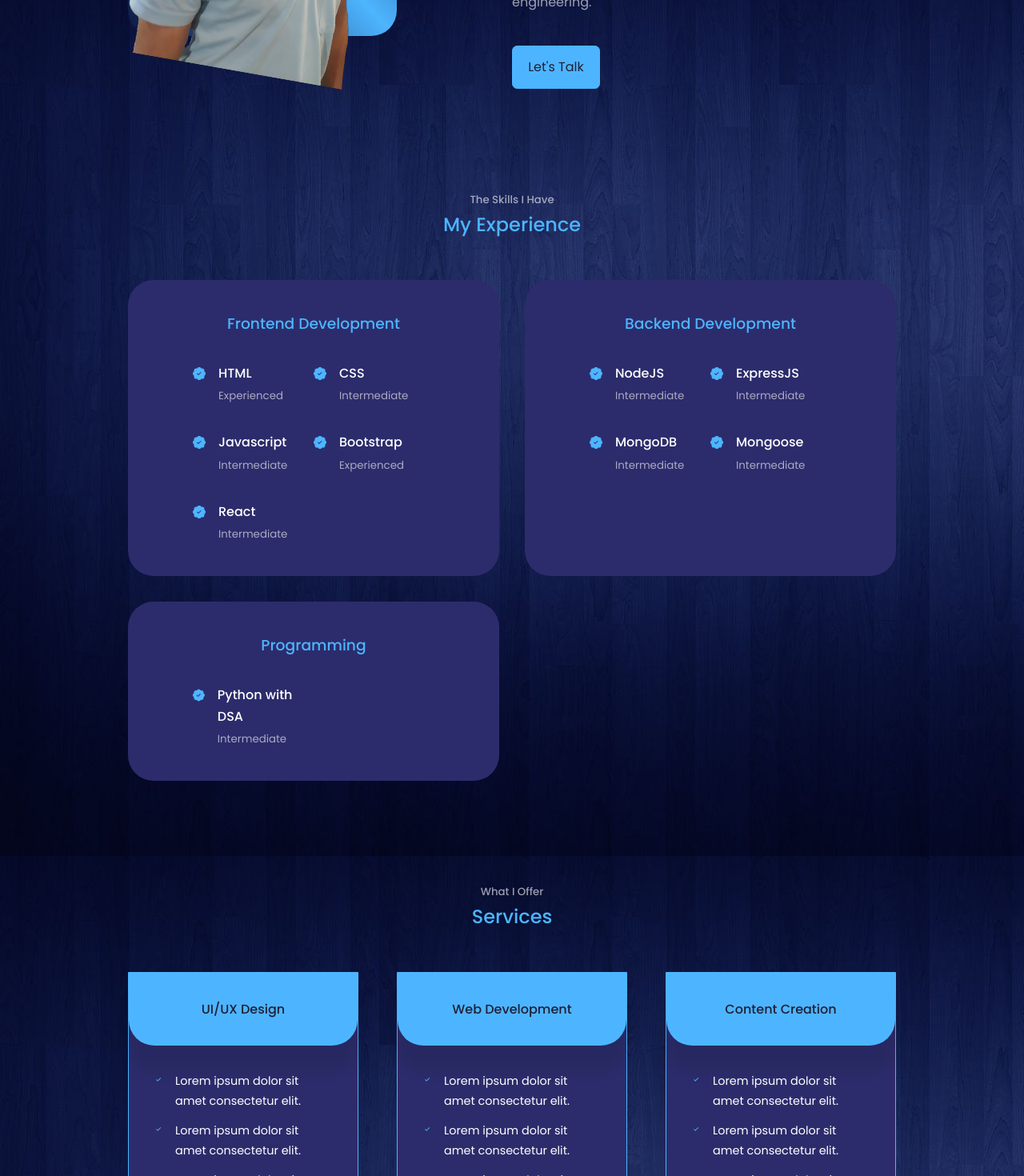
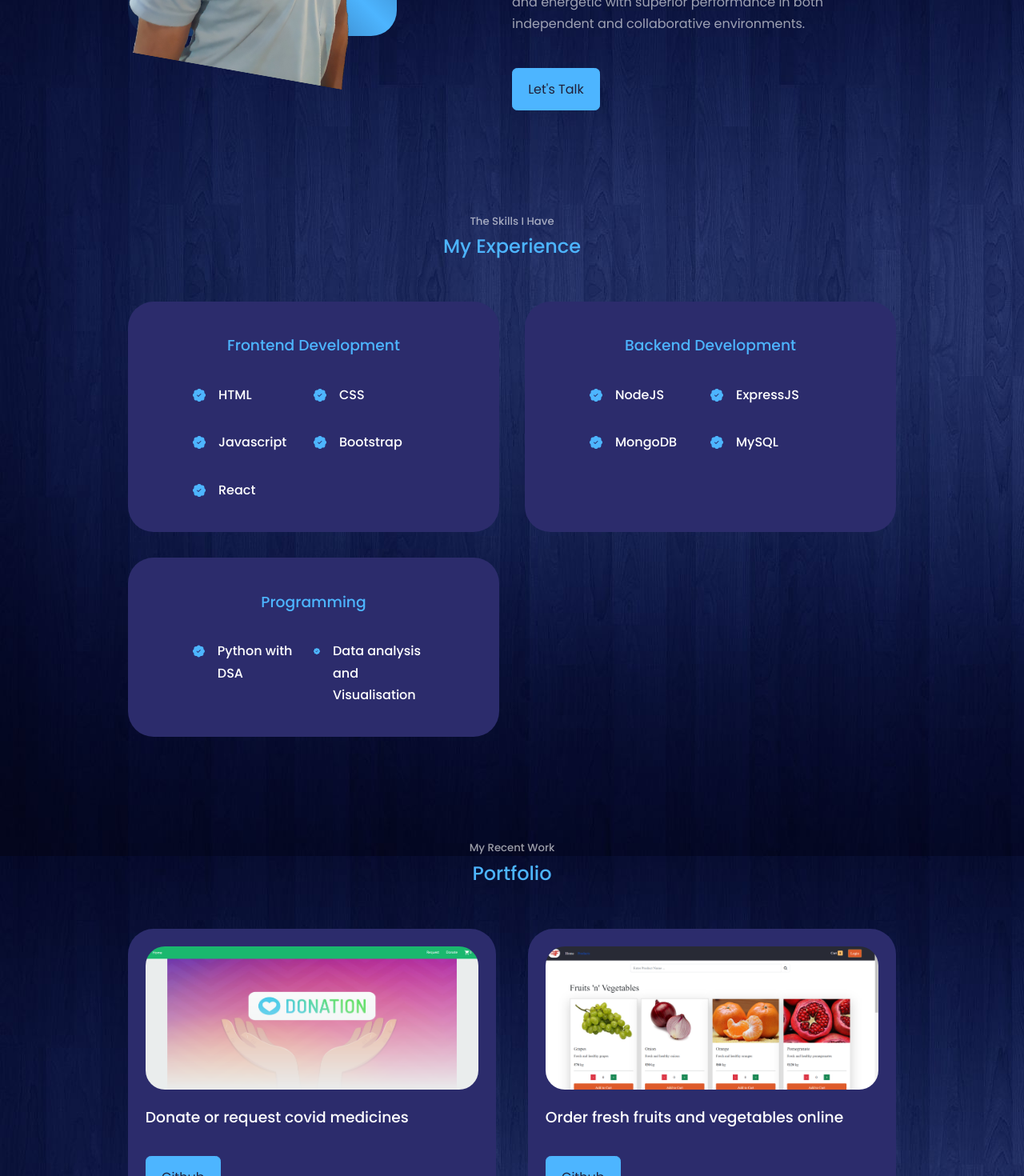
Before and after one commit to akash66sheoran/akash-sheoran, a React (Create React App) app: page / in a window 1280 px wide. Shown: the part 1330-2800 px from the top of the page at 80% size. Built offline with nearby package versions, Linux system fonts and the light colour scheme.

Commit message:
Updated details and some minor changes

```diff
--- a/src/App.js
+++ b/src/App.js
@@ -3,7 +3,6 @@ import Header from './components/header/Header'
 import Nav from './components/nav/Nav'
 import About from './components/about/About'
 import Experience from './components/experience/Experience'
-import Services from './components/services/Services'
 import Portfolio from './components/portfolio/Portfolio'
 import Contact from './components/contact/Contact'
 import Footer from './components/footer/Footer'
@@ -15,7 +14,6 @@ function App() {
       <Nav />
       <About />
       <Experience />
-      <Services />
       <Portfolio />
       <Contact />
       <Footer />
--- a/src/components/experience/Experience.js
+++ b/src/components/experience/Experience.js
@@ -16,35 +16,30 @@ const Experience = () => {
                             <BsPatchCheckFill className='experience_details-icon' />
                             <div>
                                 <h4>HTML</h4>
-                                <small className='text-light'>Experienced</small>
                             </div>
                         </article>
                         <article className='experience_details'>
                             <BsPatchCheckFill className='experience_details-icon' />
                             <div>
                                 <h4>CSS</h4>
-                                <small className='text-light'>Intermediate</small>
                             </div>
                         </article>
                         <article className='experience_details'>
                             <BsPatchCheckFill className='experience_details-icon' />
                             <div>
                                 <h4>Javascript</h4>
-                                <small className='text-light'>Intermediate</small>
                             </div>
                         </article>
                         <article className='experience_details'>
                             <BsPatchCheckFill className='experience_details-icon' />
                             <div>
                                 <h4>Bootstrap</h4>
-                                <small className='text-light'>Experienced</small>
                             </div>
                         </article>
                         <article className='experience_details'>
                             <BsPatchCheckFill className='experience_details-icon' />
                             <div>
                                 <h4>React</h4>
-                                <small className='text-light'>Intermediate</small>
                             </div>
                         </article>
                     </div>
@@ -56,28 +51,24 @@ const Experience = () => {
                             <BsPatchCheckFill className='experience_details-icon' />
                             <div>
                                 <h4>NodeJS</h4>
-                                <small className='text-light'>Intermediate</small>
                             </div>
                         </article>
                         <article className='experience_details'>
                             <BsPatchCheckFill className='experience_details-icon' />
                             <div>
                                 <h4>ExpressJS</h4>
-                                <small className='text-light'>Intermediate</small>
                             </div>
                         </article>
                         <article className='experience_details'>
                             <BsPatchCheckFill className='experience_details-icon' />
                             <div>
                                 <h4>MongoDB</h4>
-                                <small className='text-light'>Intermediate</small>
                             </div>
                         </article>
                         <article className='experience_details'>
                             <BsPatchCheckFill className='experience_details-icon' />
                             <div>
-                                <h4>Mongoose</h4>
-                                <small className='text-light'>Intermediate</small>
+                                <h4>MySQL</h4>
                             </div>
                         </article>
                     </div>
@@ -89,7 +80,12 @@ const Experience = () => {
                             <BsPatchCheckFill className='experience_details-icon' />
                             <div>
                                 <h4>Python with DSA</h4>
-                                <small className='text-light'>Intermediate</small>
+                            </div>
+                        </article>
+                        <article className='experience_details'>
+                            <BsPatchCheckFill className='experience_details-icon' />
+                            <div>
+                                <h4>Data analysis and Visualisation</h4>
                             </div>
                         </article>
                     </div>
--- a/src/components/footer/Footer.js
+++ b/src/components/footer/Footer.js
@@ -12,13 +12,12 @@ const Footer = () => {
                 <li><a href="#">Home</a></li>
                 <li><a href="#about">About</a></li>
                 <li><a href="#experience">Experience</a></li>
-                <li><a href="#services">Services</a></li>
                 <li><a href="#portfolio">Portfolio</a></li>
                 <li><a href="#contact">Contact</a></li>
             </ul>
 
             <div className="footer_socials">
-                <a href="https://www.linkedin.com/in/akash-sheoran-3929271b7/" target='_blank' rel="noreferrer" ><BsLinkedin /></a>
+                <a href="https://www.linkedin.com/in/akash-sheoran/" target='_blank' rel="noreferrer" ><BsLinkedin /></a>
                 <a href="https://github.com/akash66sheoran" target='_blank' rel="noreferrer" ><FaGithub /></a>
                 <a href="https://www.instagram.com/akash_sho/" target='_blank' rel="noreferrer" ><BsInstagram /></a>
             </div>
--- a/src/components/header/Header.js
+++ b/src/components/header/Header.js
@@ -10,7 +10,7 @@ const Header = () => {
             <div className="container header_container">
                 <h5>Hello I'm</h5>
                 <h1>Akash Sheoran</h1>
-                <h5 className='text-light'>Software Developer</h5>
+                <h5 className='text-light'>Aspiring Software Developer</h5>
                 <CTA />
 
                 <HeaderSocials />
--- a/src/components/header/HeaderSocials.js
+++ b/src/components/header/HeaderSocials.js
@@ -5,7 +5,7 @@ import { FaGithub } from 'react-icons/fa'
 const HeaderSocials = () => {
     return (
         <div className="header_socials">
-            <a href="https://www.linkedin.com/in/akash-sheoran-3929271b7/" target='_blank' rel="noreferrer" ><BsLinkedin /></a>
+            <a href="https://www.linkedin.com/in/akash-sheoran/" target='_blank' rel="noreferrer" ><BsLinkedin /></a>
             <a href="https://github.com/akash66sheoran" target='_blank' rel="noreferrer" ><FaGithub /></a>
             <a href="https://www.instagram.com/akash_sho/" target='_blank' rel="noreferrer" ><BsInstagram /></a>
         </div>
--- a/src/components/nav/Nav.js
+++ b/src/components/nav/Nav.js
@@ -2,7 +2,6 @@ import React, { useState } from 'react'
 import './nav.css'
 import { AiOutlineHome, AiOutlineUser } from 'react-icons/ai'
 import { BiBook, BiMessageSquareDetail } from 'react-icons/bi'
-import { RiServiceLine } from 'react-icons/ri'
 
 const Nav = () => {
 
@@ -13,7 +12,6 @@ const Nav = () => {
             <a href="#" onClick={() => setActiveNav('#')} className={activeNav === '#' ? 'active' : ''}><AiOutlineHome /></a>
             <a href="#about" onClick={() => setActiveNav('#about')} className={activeNav === '#about' ? 'active' : ''}><AiOutlineUser /></a>
             <a href="#experience" onClick={() => setActiveNav('#experience')} className={activeNav === '#experience' ? 'active' : ''}><BiBook /></a>
-            <a href="#services" onClick={() => setActiveNav('#services')} className={activeNav === '#services' ? 'active' : ''}><RiServiceLine /></a>
             <a href="#contact" onClick={() => setActiveNav('#contact')} className={activeNav === '#contact' ? 'active' : ''}><BiMessageSquareDetail /></a>
         </nav>
     )
--- a/src/components/services/Services.js
+++ /dev/null
@@ -1,105 +0,0 @@
-import React from 'react'
-import './services.css'
-import { BiCheck } from 'react-icons/bi'
-
-const Services = () => {
-    return (
-        <section id="services">
-            <h5>What I Offer</h5>
-            <h2>Services</h2>
-
-            <div className="container services_container">
-                <article className='service'>
-                    <div className="service_head">
-                        <h3>UI/UX  Design</h3>
-                    </div>
-
-                    <ul className="service_list">
-                        <li>
-                            <BiCheck className='service_list-icon' />
-                            <p>Lorem ipsum dolor sit amet consectetur elit.</p>
-                        </li>
-                        <li>
-                            <BiCheck className='service_list-icon' />
-                            <p>Lorem ipsum dolor sit amet consectetur elit.</p>
-                        </li>
-                        <li>
-                            <BiCheck className='service_list-icon' />
-                            <p>Lorem ipsum dolor sit amet consectetur elit.</p>
-                        </li>
-                        <li>
-                            <BiCheck className='service_list-icon' />
-                            <p>Lorem ipsum dolor sit amet consectetur elit.</p>
-                        </li>
-                        <li>
-                            <BiCheck className='service_list-icon' />
-                            <p>Lorem ipsum dolor sit amet consectetur elit.</p>
-                        </li>
-                    </ul>
-                </article>
-                <article className='service'>
-                    <div className="service_head">
-                        <h3>Web Development</h3>
-                    </div>
-
-                    <ul className="service_list">
-                        <li>
-                            <BiCheck className='service_list-icon' />
-                            <p>Lorem ipsum dolor sit amet consectetur elit.</p>
-                        </li>
-                        <li>
-                            <BiCheck className='service_list-icon' />
-                            <p>Lorem ipsum dolor sit amet consectetur elit.</p>
-                        </li>
-                        <li>
-                            <BiCheck className='service_list-icon' />
-                            <p>Lorem ipsum dolor sit amet consectetur elit.</p>
-                        </li>
-                        <li>
-                            <BiCheck className='service_list-icon' />
-                            <p>Lorem ipsum dolor sit amet consectetur elit.</p>
-                        </li>
-                        <li>
-                            <BiCheck className='service_list-icon' />
-                            <p>Lorem ipsum dolor sit amet consectetur elit.</p>
-                        </li>
-                        <li>
-                            <BiCheck className='service_list-icon' />
-                            <p>Lorem ipsum dolor sit amet consectetur elit.</p>
-                        </li>
-                    </ul>
-                </article>
-                <article className='service'>
-                    <div className="service_head">
-                        <h3>Content Creation</h3>
-                    </div>
-
-                    <ul className="service_list">
-                        <li>
-                            <BiCheck className='service_list-icon' />
-                            <p>Lorem ipsum dolor sit amet consectetur elit.</p>
-                        </li>
-                        <li>
-                            <BiCheck className='service_list-icon' />
-                            <p>Lorem ipsum dolor sit amet consectetur elit.</p>
-                        </li>
-                        <li>
-                            <BiCheck className='service_list-icon' />
-                            <p>Lorem ipsum dolor sit amet consectetur elit.</p>
-                        </li>
-                        <li>
-                            <BiCheck className='service_list-icon' />
-                            <p>Lorem ipsum dolor sit amet consectetur elit.</p>
-                        </li>
-                        <li>
-                            <BiCheck className='service_list-icon' />
-                            <p>Lorem ipsum dolor sit amet consectetur elit.</p>
-                        </li>
-                    </ul>
-                </article>
-            </div>
-        </section>
-    )
-}
-
-export default Services
--- a/src/components/services/services.css
+++ /dev/null
@@ -1,73 +0,0 @@
-.services_container {
-  display: grid;
-  grid-template-columns: repeat(3, 1fr);
-  gap: 3rem;
-}
-
-.service {
-  background: var(--color-bg-variant);
-  border-radius: 0 0 2rem 2rem;
-  border: 1px solid var(--color-primary);
-  height: fit-content;
-  transition: var(--transition);
-}
-
-.service:hover {
-  background: transparent;
-  border-color: var(--color-primary-variant);
-  cursor: default;
-}
-
-.service_head {
-  background: var(--color-primary);
-  padding: 2rem;
-  border-radius: 0 0 2rem 2rem;
-  box-shadow: 0 2rem 1rem rgba(0, 0, 0, 0.1);
-}
-
-.service_head h3 {
-  color: var(--color-bg);
-  font-size: 1rem;
-  text-align: center;
-}
-
-.service_list {
-  padding: 2rem;
-}
-
-.service_list li {
-  display: flex;
-  gap: 1rem;
-  margin-bottom: 0.8rem;
-}
-
-.service_list-icon {
-  color: var(--color-primary);
-  margin-top: 2px;
-}
-
-.service_list p {
-  font-size: 0.9rem;
-}
-
-/* ------------------------------------ Media Queries (Medium devices) ------------------------------- */
-
-@media screen and (max-width: 1024px) {
-  .services_container {
-    grid-template-columns: 1fr 1fr;
-    gap: 2rem;
-  }
-
-  .service {
-    height: auto;
-  }
-}
-
-/* ------------------------------------ Media Queries (Small devices) ------------------------------- */
-
-@media screen and (max-width: 1024px) {
-  .services_container {
-    grid-template-columns: 1fr;
-    gap: 1.5rem;
-  }
-}
```
Also changed, not shown: src/components/about/About.js (+5 -10 lines), src/components/contact/Contact.js (+3 -25 lines), src/components/contact/contact.css (+7 -28 lines), 1 other file (tests, documents, lock files or other folders).
